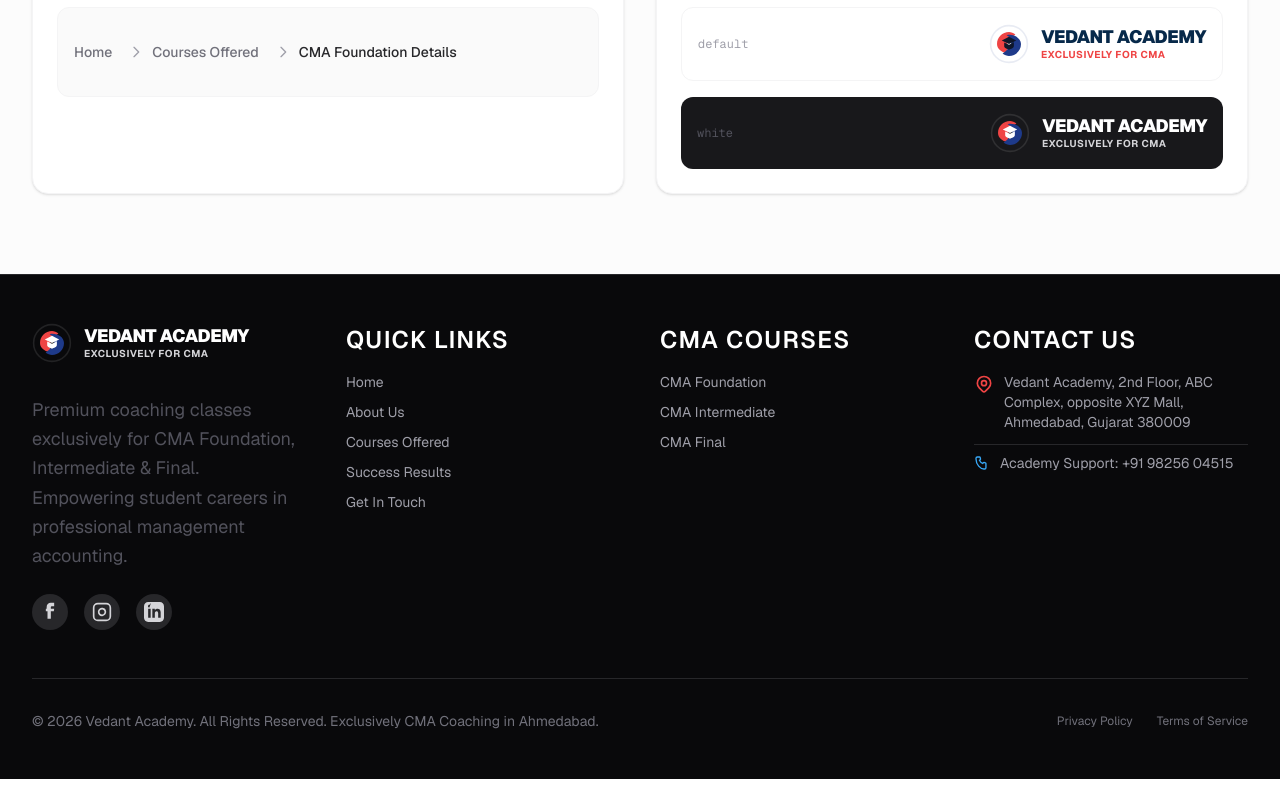
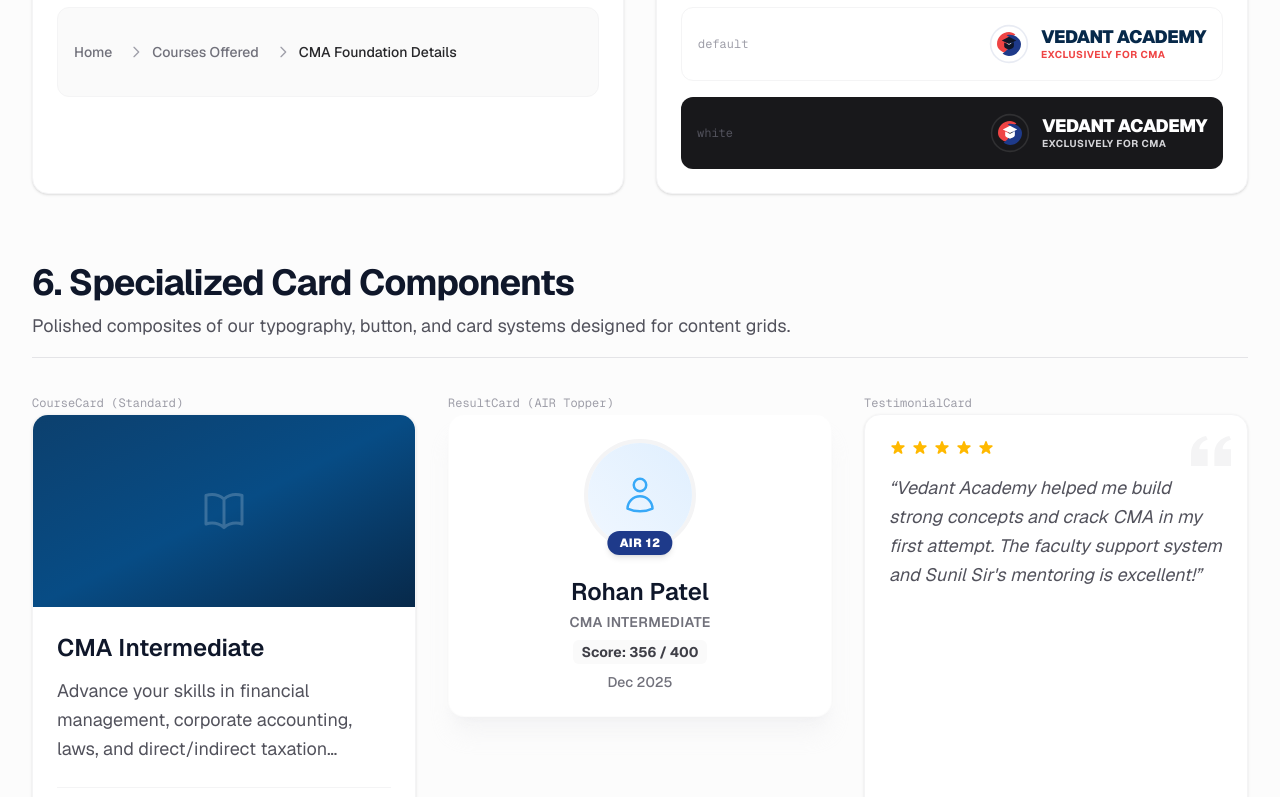
Before and after one commit to JatinRajvani/Vedant_Website, a Next.js app: page /components in a window 1280 px wide. Shown: the part 3729-4526 px from the top of the page. Built offline with nearby package versions, Linux system fonts and the light colour scheme.

Commit message:
feat(cards): add specialized card previews to developer component page

```diff
--- a/src/app/(website)/components/page.tsx
+++ b/src/app/(website)/components/page.tsx
@@ -8,6 +8,14 @@
 import Section from "@/components/foundation/Section";
 import Breadcrumb from "@/components/layout/Breadcrumb";
 import Logo from "@/components/layout/Logo";
+
+// Specialized Cards
+import CourseCard from "@/components/cards/CourseCard";
+import FacultyCard from "@/components/cards/FacultyCard";
+import ResultCard from "@/components/cards/ResultCard";
+import TestimonialCard from "@/components/cards/TestimonialCard";
+import StatisticCard from "@/components/cards/StatisticCard";
+import ContactCard from "@/components/cards/ContactCard";
 
 export default function ComponentPreviewPage() {
   const [btnLoading, setBtnLoading] = useState(false);
@@ -368,6 +376,116 @@
             </Card>
           </div>
         </section>
+
+        {/* 6. Specialized Card Components */}
+        <section aria-labelledby="specialized-cards-heading">
+          <div className="border-b border-zinc-200 dark:border-zinc-800 pb-4 mb-8">
+            <Typography variant="h2" id="specialized-cards-heading">
+              6. Specialized Card Components
+            </Typography>
+            <Typography variant="body" className="text-zinc-500 mt-1">
+              Polished composites of our typography, button, and card systems designed for content grids.
+            </Typography>
+          </div>
+
+          <div className="space-y-12">
+            {/* Grid 1: CourseCard & ResultCard & TestimonialCard */}
+            <div className="grid md:grid-cols-2 lg:grid-cols-3 gap-8">
+              <div className="space-y-2">
+                <span className="text-xs text-zinc-400 font-mono">CourseCard (Standard)</span>
+                <CourseCard
+                  title="CMA Intermediate"
+                  description="Advance your skills in financial management, corporate accounting, laws, and direct/indirect taxation structures."
+                  duration="6 - 8 Months"
+                  mode="Offline / Online"
+                />
+              </div>
+
+              <div className="space-y-2">
+                <span className="text-xs text-zinc-400 font-mono">ResultCard (AIR Topper)</span>
+                <ResultCard
+                  name="Rohan Patel"
+                  rank="AIR 12"
+                  course="CMA Intermediate"
+                  score="356 / 400"
+                  year="Dec 2025"
+                />
+              </div>
+
+              <div className="space-y-2">
+                <span className="text-xs text-zinc-400 font-mono">TestimonialCard</span>
+                <TestimonialCard
+                  name="Karan Shah"
+                  course="CMA Final Qualifier"
+                  text="Vedant Academy helped me build strong concepts and crack CMA in my first attempt. The faculty support system and Sunil Sir's mentoring is excellent!"
+                  rating={5}
+                />
+              </div>
+            </div>
+
+            {/* Grid 2: FacultyCard Horizontal (Founder) */}
+            <div className="space-y-2">
+              <span className="text-xs text-zinc-400 font-mono">FacultyCard (Horizontal / Founder style)</span>
+              <FacultyCard
+                name="CMA Sunil Sir"
+                designation="Co-Founder & Faculty"
+                experience="10+ Years of teaching experience"
+                details={[
+                  "Known for excellent conceptual clarity and interactive sessions.",
+                  "Mentored 1000+ successful CMA qualifiers in Gujarat.",
+                  "Specialist in Management Accounting and Strategic Finance."
+                ]}
+                layout="horizontal"
+              />
+            </div>
+
+            {/* Grid 3: Statistics and Contacts */}
+            <div className="grid md:grid-cols-2 lg:grid-cols-3 gap-8">
+              <div className="space-y-2">
+                <span className="text-xs text-zinc-400 font-mono">StatisticCard (Floating/Hero badge)</span>
+                <div className="bg-zinc-100 dark:bg-zinc-800 p-6 rounded-xl flex items-center justify-center h-48">
+                  <StatisticCard
+                    value="95%+"
+                    label="Passing Success Rate"
+                    floating={true}
+                    layout="horizontal"
+                    icon={
+                      <svg className="h-5 w-5" fill="none" stroke="currentColor" strokeWidth="2.5" viewBox="0 0 24 24">
+                        <path strokeLinecap="round" strokeLinejoin="round" d="M9 12l2 2 4-4M7.835 4.697a3.42 3.42 0 001.946-.806 3.42 3.42 0 014.438 0 3.42 3.42 0 001.946.806 3.42 3.42 0 013.138 3.138 3.42 3.42 0 00.806 1.946 3.42 3.42 0 010 4.438 3.42 3.42 0 00-.806 1.946 3.42 3.42 0 01-3.138 3.138 3.42 3.42 0 00-1.946.806 3.42 3.42 0 01-4.438 0 3.42 3.42 0 00-1.946-.806 3.42 3.42 0 01-3.138-3.138 3.42 3.42 0 00-.806-1.946 3.42 3.42 0 010-4.438 3.42 3.42 0 00.806-1.946 3.42 3.42 0 013.138-3.138z" />
+                      </svg>
+                    }
+                  />
+                </div>
+              </div>
+
+              <div className="space-y-2">
+                <span className="text-xs text-zinc-400 font-mono">StatisticCard (Vertical grid stat)</span>
+                <div className="bg-zinc-50 dark:bg-zinc-900/50 p-6 rounded-xl border border-zinc-100 dark:border-zinc-800 flex items-center justify-center h-48">
+                  <StatisticCard
+                    value="1000+"
+                    label="Students Qualified"
+                    layout="vertical"
+                  />
+                </div>
+              </div>
+
+              <div className="space-y-2">
+                <span className="text-xs text-zinc-400 font-mono">ContactCard (HELPLINE support)</span>
+                <ContactCard
+                  title="Academy Helpline"
+                  value="Feel free to call our support line for admission inquiries.\nPhone: +91 98256 04515"
+                  icon={
+                    <svg className="h-5 w-5" fill="none" stroke="currentColor" strokeWidth="2" viewBox="0 0 24 24">
+                      <path strokeLinecap="round" strokeLinejoin="round" d="M3 5a2 2 0 012-2h3.28a1 1 0 01.94.725l.548 2.2a1 1 0 01-.321.988l-1.305.98a10.582 10.582 0 004.872 4.872l.98-1.305a1 1 0 01.988-.321l2.2.548a1 1 0 01.725.94V19a2 2 0 01-2 2h-1C9.716 21 3 14.284 3 6V5z" />
+                    </svg>
+                  }
+                  href="tel:+919825604515"
+                  actionText="Call Helpline Now"
+                />
+              </div>
+            </div>
+          </div>
+        </section>
       </Container>
     </main>
   );
```
